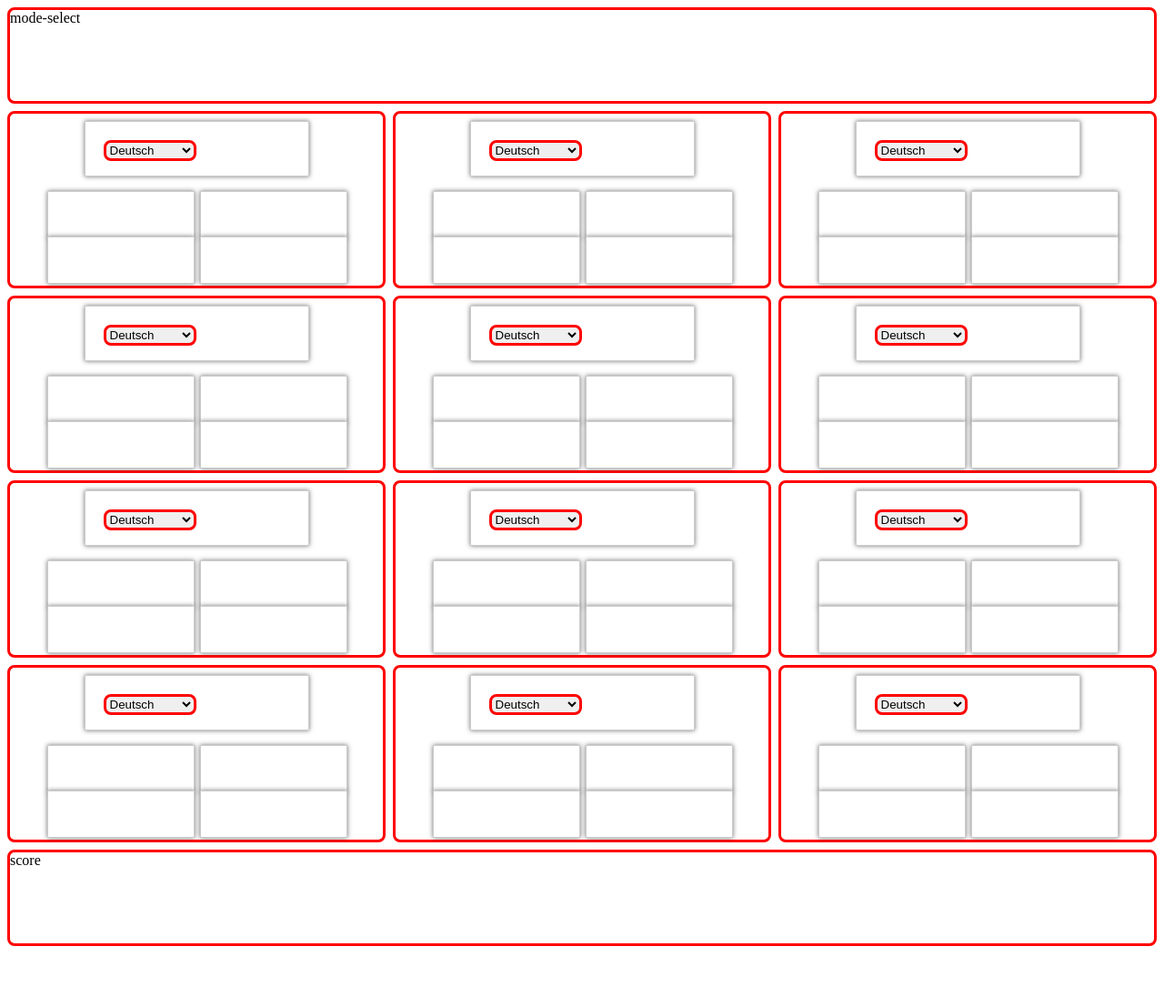
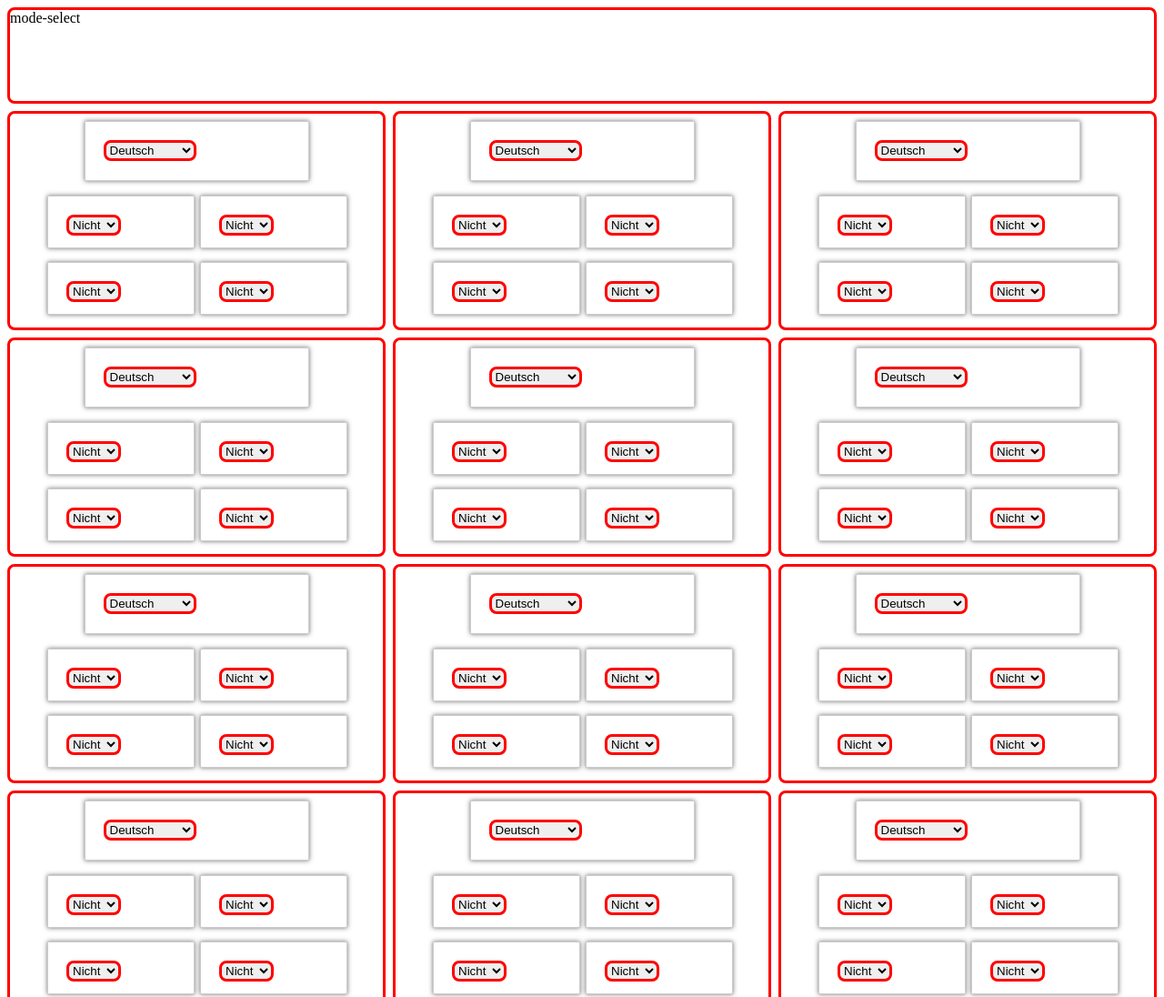
Before and after one commit to lolorrrt/Graduation-Mark-Calculator, a plain HTML site: page index.html in a window 1280 px wide. Shown: the top 1096 px of the page at 91% size. Before the commit the page ends 1048 px from the top, so only its background shows below. Drawn offline with Linux system fonts and the light colour scheme.

Commit message:
further cleanup and amount of subjects is dynamic now

```diff
--- a/display.js
+++ b/display.js
@@ -1,142 +1,11 @@
-import { MoeglicheFaecher, Anforderungsbereiche, FachTyp, Kurs } from "./javascript/kurs.mjs";
+import {ElementCreator, subjectStructureAppender, semesterStructureAppender} from "./javascript/displayClass.mjs";
 
-class Parent{
-    #divisionTypeStyle;
-
-    constructor(divisionTypeStyle){
-        this.#divisionTypeStyle = divisionTypeStyle;
-    }
-
-    initalize (){
-        let possibleParentList = document.getElementsByClassName(this.#divisionTypeStyle);
-        return possibleParentList;
-    }
-
-}
-class ElementCreator {
-    #divisionTypeStyle;
-    #divisionTypeHtml;
-
-    constructor(divisionTypeStyle, divisionTypeHtml) {
-        this.#divisionTypeHtml = divisionTypeHtml;
-        this.#divisionTypeStyle = divisionTypeStyle;
-    }
-
-    get divisionTypeHtml(){
-        return this.#divisionTypeHtml;
-    }
-    get divisionTypeStyle(){
-        return this.#divisionTypeStyle;
-    }
-
-}
-
-class subjectStructureAppender{
-    #listOfElements;
-    constructor(listOfElements){
-        this.#listOfElements = listOfElements;
-    }
-
-    createSubject(){
-        let structureList = [];
-
-        for (let i = 0; i<3;i++){
-            let elem = document.createElement(this.#listOfElements[i].divisionTypeHtml);
-            elem.className = this.#listOfElements[i].divisionTypeStyle;
-            structureList[i] = elem;
-        }
-        structureList[0].append(structureList[1]);
-        structureList[0].append(structureList[2]);
-        return structureList[0];
-    }
-
-    createMaximumStructureList(count){
-        let list = this.createSubject();
-        let wholeSubjectList = [];
-
-        for (let index = 0; index < count; index++)
-            wholeSubjectList[index] = list.cloneNode(true);
-        return wholeSubjectList;
-    }
-
-    appendAll(){
-        let elementList = this.createMaximumStructureList(12);
-        for (let index = 0; index < 12; index++)
-            calculationElement.appendChild(elementList[index]);
-    }
-
-    createSubjectSelection() {
-        const titles = document.getElementsByClassName("title");
-        for (let i = 0; i<12;i++){
-        const selectElement = document.createElement('select');
-        selectElement.className = "subjectOptions";
-        const allFaecher = Object.values(MoeglicheFaecher);
-            allFaecher.forEach((element) => {
-                let newOption = document.createElement('option');
-                newOption.value = element.name;
-                newOption.textContent = element.name;
-                selectElement.appendChild(newOption);
-            });
-            document.getElementsByClassName("title")[i].appendChild(selectElement);
-        }
-
-        }
-        createCourseCreditSelection(index){
-            const options = [];
-            const selectElement = document.createElement('select');
-            selectElement.className = "courseCreditOptions";
-
-            let firstOption = document.createElement('option');
-            firstOption.textContent = "Nicht belegt!";
-            selectElement.appendChild(firstOption);
-
-            for (let i = 0; i<16;i++){
-                options[i] = document.createElement('option');
-                options[i].value = i;
-                options[i].textContent = `${i} Punkte`;
-                selectElement.appendChild(options[i]);
-            }
-            document.getElementsByClassName("course")[index].appendChild(selectElement);
-    }
-}
-
-const calculationElement = document.getElementsByClassName("calculation")[0];
 let structureList = [new ElementCreator ("subject", "div"), new ElementCreator ("title", "div"), new ElementCreator ("grid", "div")];
 let subjectComponent = new subjectStructureAppender (structureList);
+
 subjectComponent.appendAll();
 subjectComponent.createSubjectSelection();
 
-class gridAppender{
-    #course;
-    constructor(course){
-        this.#course = course;
-    }
-
-    createSingleSubjectGrid(){
-        let courseList = [];
-        for (let i = 0; i<4;i++)
-            courseList[i] = this.#course;
-        return courseList;
-    }
-    appendSingle(count){
-        let courseList = this.createSingleSubjectGrid();
-        let semester = document.createElement(this.#course.divisionTypeHtml);
-        semester.className = this.#course.divisionTypeStyle;
-        courseList.forEach((element) =>{
-            element = semester.cloneNode();
-            document.getElementsByClassName("grid")[count].append(element);
-        });
-    }
-
-    appendAll(){
-        for (let i = 0; i< 12;i++)
-            this.appendSingle(i);
-    }
-
-}
-
-let semester = new gridAppender(new ElementCreator ("course", "div"));
+let semester = new semesterStructureAppender(new ElementCreator ("course", "div"));
 semester.appendAll();
-/*for (let i = 0; i<12;i++){
-    subjectComponent.createSubjectSelection(i);
-}*/
+semester.createCourseCreditSelection();
--- a/index.html
+++ b/index.html
@@ -7,6 +7,7 @@
     <script type="module" src="javascript/faecher.mjs" defer></script>
     <script type="module" src="javascript/selection.js" defer></script>
     <script type="module" src="javascript/selectionClass.js" defer></script>
+    <script type="module" src="javascript/displayClass.mjs" defer></script>
     <script type="module" src="display.js" defer></script>
     <meta charset="UTF-8">
     <meta name="viewport" content="width=device-width, initial-scale=1.0">
--- /dev/null
+++ b/javascript/displayClass.mjs
@@ -0,0 +1,123 @@
+import { MoeglicheFaecher} from "./kurs.mjs";
+
+let amountSubjects = 12;
+const calculationElement = document.getElementsByClassName("calculation")[0];
+
+export class ElementCreator {
+    #divisionTypeStyle;
+    #divisionTypeHtml;
+
+    constructor(divisionTypeStyle, divisionTypeHtml) {
+        this.#divisionTypeHtml = divisionTypeHtml;
+        this.#divisionTypeStyle = divisionTypeStyle;
+    }
+
+    get divisionTypeHtml(){
+        return this.#divisionTypeHtml;
+    }
+    get divisionTypeStyle(){
+        return this.#divisionTypeStyle;
+    }
+
+}
+
+export class subjectStructureAppender{
+    #listOfElements;
+    constructor(listOfElements){
+        this.#listOfElements = listOfElements;
+    }
+
+    createSubject(){
+        let structureList = [];
+
+        for (let i = 0; i<3;i++){
+            let elem = document.createElement(this.#listOfElements[i].divisionTypeHtml);
+            elem.className = this.#listOfElements[i].divisionTypeStyle;
+            structureList[i] = elem;
+        }
+        structureList[0].append(structureList[1]);
+        structureList[0].append(structureList[2]);
+        return structureList[0];
+    }
+
+    createMaximumStructureList(count){
+        let list = this.createSubject();
+        let wholeSubjectList = [];
+
+        for (let index = 0; index < count; index++)
+            wholeSubjectList[index] = list.cloneNode(true);
+        return wholeSubjectList;
+    }
+
+    appendAll(){
+        let elementList = this.createMaximumStructureList(amountSubjects);
+        for (let index = 0; index < amountSubjects; index++)
+            calculationElement.appendChild(elementList[index]);
+    }
+
+    createSubjectSelection() {
+        const titles = document.getElementsByClassName("title");
+        for (let i = 0; i<amountSubjects;i++){
+        const selectElement = document.createElement('select');
+        selectElement.className = "subjectOptions";
+        const allFaecher = Object.values(MoeglicheFaecher);
+            allFaecher.forEach((element) => {
+                let newOption = document.createElement('option');
+                newOption.value = element.name;
+                newOption.textContent = element.name;
+                selectElement.appendChild(newOption);
+            });
+            document.getElementsByClassName("title")[i].appendChild(selectElement);
+        }
+
+    }
+}
+
+export class semesterStructureAppender{
+    #course;
+    constructor(course){
+        this.#course = course;
+    }
+
+    createSingleSubjectGrid(){
+        let courseList = [];
+        for (let i = 0; i<4;i++)
+            courseList[i] = this.#course;
+        return courseList;
+    }
+    appendSingle(count){
+        let courseList = this.createSingleSubjectGrid();
+        let semester = document.createElement(this.#course.divisionTypeHtml);
+        semester.className = this.#course.divisionTypeStyle;
+        courseList.forEach((element) =>{
+            element = semester.cloneNode();
+            document.getElementsByClassName("grid")[count].append(element);
+        });
+    }
+
+    appendAll(){
+        for (let i = 0; i< amountSubjects;i++)
+            this.appendSingle(i);
+    }
+
+    createCourseCreditSelection(){
+        for (let i = 0; i<4*amountSubjects;i++){
+
+            const options = [];
+            const selectElement = document.createElement('select');
+            selectElement.className = "courseCreditOptions";
+
+            let firstOption = document.createElement('option');
+            firstOption.textContent = "Nicht belegt!";
+            selectElement.appendChild(firstOption);
+
+            for (let i = 0; i<16;i++){
+                options[i] = document.createElement('option');
+                options[i].value = i;
+                options[i].textContent = `${i} Punkte`;
+                selectElement.appendChild(options[i]);
+        }
+        document.getElementsByClassName("course")[i].appendChild(selectElement);
+    }
+}
+}
```
Also changed, not shown: javascript/displayClass.js (deleted).
